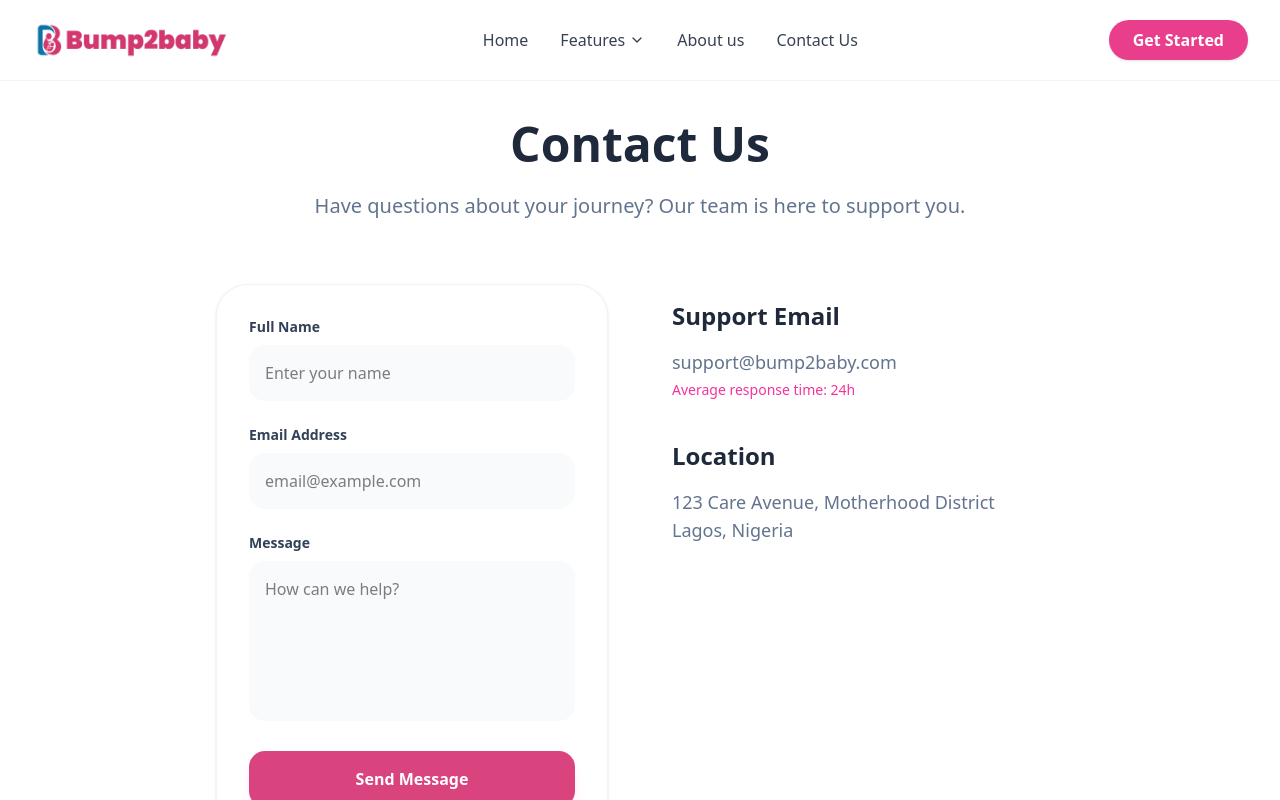
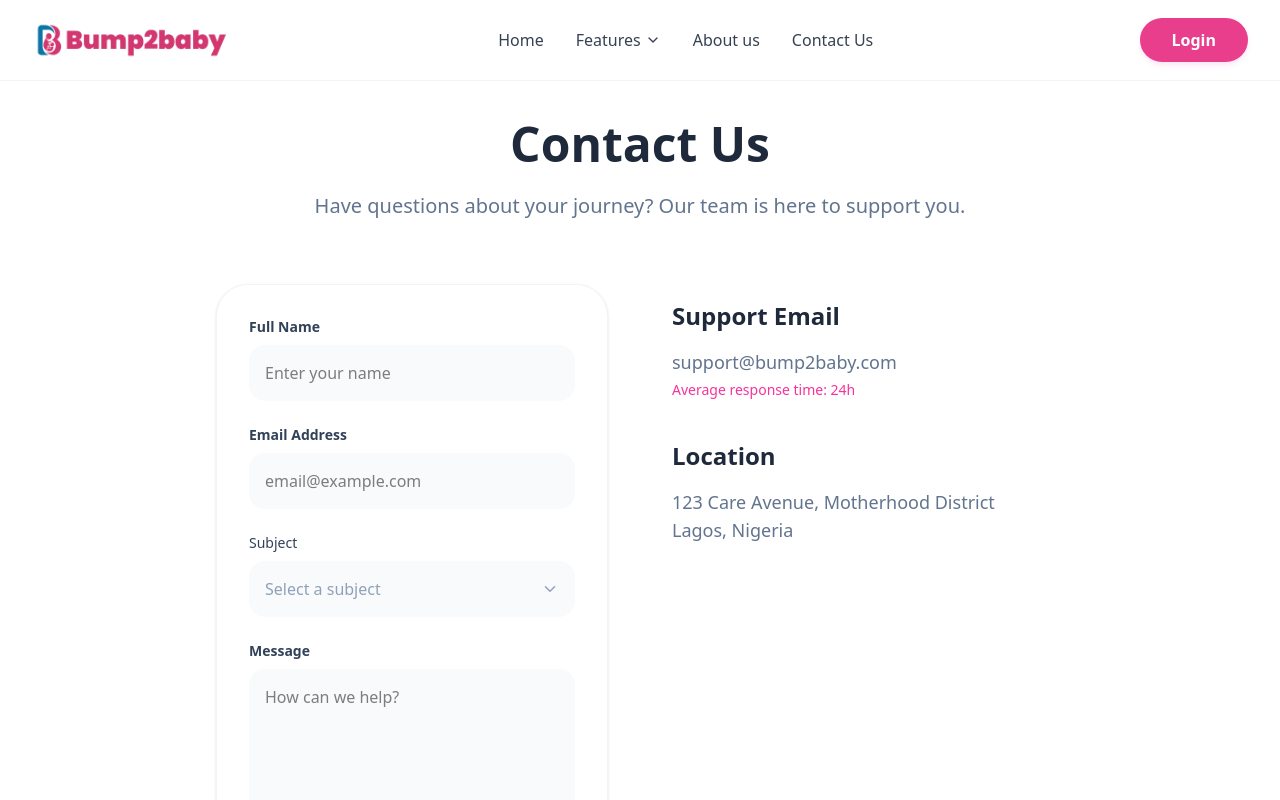
Before and after one commit to chikamso-cmd/Bump2Baby, a React (Vite) app: page /contact in a window 1280 px wide. Shown: the top 800 px of the page. Built offline with nearby package versions, Linux system fonts and the light colour scheme.

Commit message:
style: rename Get Started button to Login for better UX

```diff
--- a/src/landingpage/components/ContactUs.jsx
+++ b/src/landingpage/components/ContactUs.jsx
@@ -1,9 +1,14 @@
-import React from 'react';
+import React, { useState } from 'react';
 import Header from './Header'; // This is the Nav from your screenshot
 import Footer from './Footer'; // Adding the footer too for a complete look
 
+
+
 const ContactUs = () => {
+const [subject, setSubject] = useState("");
+
   return (
+
     <div className="min-h-screen bg-white">
       {/* This adds the Nav bar with 'Home', 'Features', 'About Us' and 'Get Started' */}
       <Header />
@@ -27,6 +32,34 @@ const ContactUs = () => {
               <label className="block text-sm font-semibold text-slate-700 mb-2">Email Address</label>
               <input type="email" className="w-full p-4 bg-slate-50 border-none rounded-2xl focus:ring-2 focus:ring-[#D9437E] outline-none" placeholder="email@example.com" />
             </div>
+
+            <div>
+  <label className="block text-sm font-medium text-slate-700 mb-2">Subject</label>
+  <div className="relative">
+    <select
+      required
+      value={subject}
+      onChange={(e) => setSubject(e.target.value)}
+      /* Logic: If subject is empty, use text-slate-400 (placeholder color), else use text-slate-900 (normal color) */
+      className={`w-full p-4 bg-slate-50 border-none rounded-2xl focus:ring-2 focus:ring-[#D9437E] outline-none appearance-none transition-colors ${
+        subject === "" ? "text-slate-400" : "text-slate-900"
+      }`}
+    >
+      <option value="" disabled hidden>Select a subject</option>
+      <option value="support" className="text-slate-900">App Support</option>
+      <option value="medical" className="text-slate-900">Medical Inquiry</option>
+      <option value="feedback" className="text-slate-900">Feedback & Suggestions</option>
+      <option value="other" className="text-slate-900">Other</option>
+    </select>
+
+    {/* Custom Arrow */}
+    <div className="absolute inset-y-0 right-4 flex items-center pointer-events-none text-slate-400">
+      <svg width="18" height="18" viewBox="0 0 24 24" fill="none" stroke="currentColor" strokeWidth="2" strokeLinecap="round" strokeLinejoin="round">
+        <path d="m6 9 6 6 6-6"/>
+      </svg>
+    </div>
+  </div>
+</div>
             <div>
               <label className="block text-sm font-semibold text-slate-700 mb-2">Message</label>
               <textarea className="w-full p-4 bg-slate-50 border-none rounded-2xl h-40 focus:ring-2 focus:ring-[#D9437E] outline-none resize-none" placeholder="How can we help?"></textarea>
--- a/src/landingpage/components/Header.jsx
+++ b/src/landingpage/components/Header.jsx
@@ -112,7 +112,7 @@ const Header = () => {
               About us
             </button>
 
-            {/* UPDATED: Contact Us Desktop Link */}
+            {/* Contact Us Desktop Link */}
             <button
               onClick={() => navigate("/contact")}
               className="text-gray-700 hover:text-[#e83e8c] font-medium transition-colors"
@@ -121,13 +121,13 @@ const Header = () => {
             </button>
           </nav>
 
-          {/* CTA Button */}
+          {/* Desktop CTA Button - Changed text to Login */}
           <div className="hidden md:block">
             <button
               onClick={handleGetStarted}
-              className="bg-[#e83e8c] text-white px-6 py-2 rounded-full font-semibold hover:bg-[#d63384] transition-all transform hover:scale-105 shadow-sm hover:shadow-md"
+              className="bg-[#e83e8c] text-white px-8 py-2.5 rounded-full font-bold hover:bg-[#d63384] transition-all transform hover:scale-105 shadow-md shadow-pink-100"
             >
-              Get Started
+              Login
             </button>
           </div>
 
@@ -208,7 +208,6 @@ const Header = () => {
               About us
             </button>
 
-            {/* UPDATED: Contact Us Mobile Link */}
             <button
               onClick={() => {
                 navigate("/contact");
@@ -219,12 +218,16 @@ const Header = () => {
               Contact Us
             </button>
 
+            {/* Mobile Login Button */}
             <div className="pt-4 px-3">
               <button
-                onClick={handleGetStarted}
+                onClick={() => {
+                  handleGetStarted();
+                  setIsMenuOpen(false);
+                }}
                 className="w-full bg-[#e83e8c] text-white px-6 py-4 rounded-xl font-bold shadow-lg shadow-pink-200"
               >
-                Get Started
+                Login
               </button>
             </div>
           </div>
```
